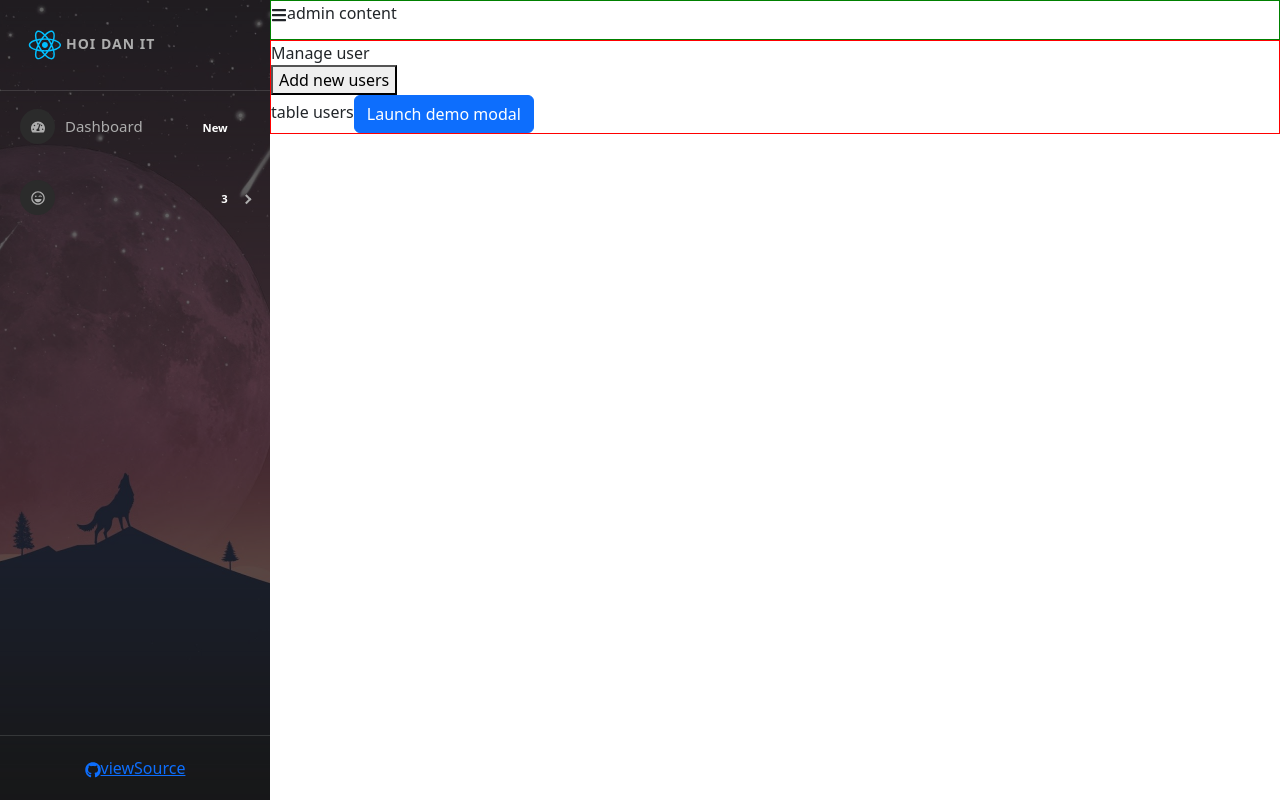
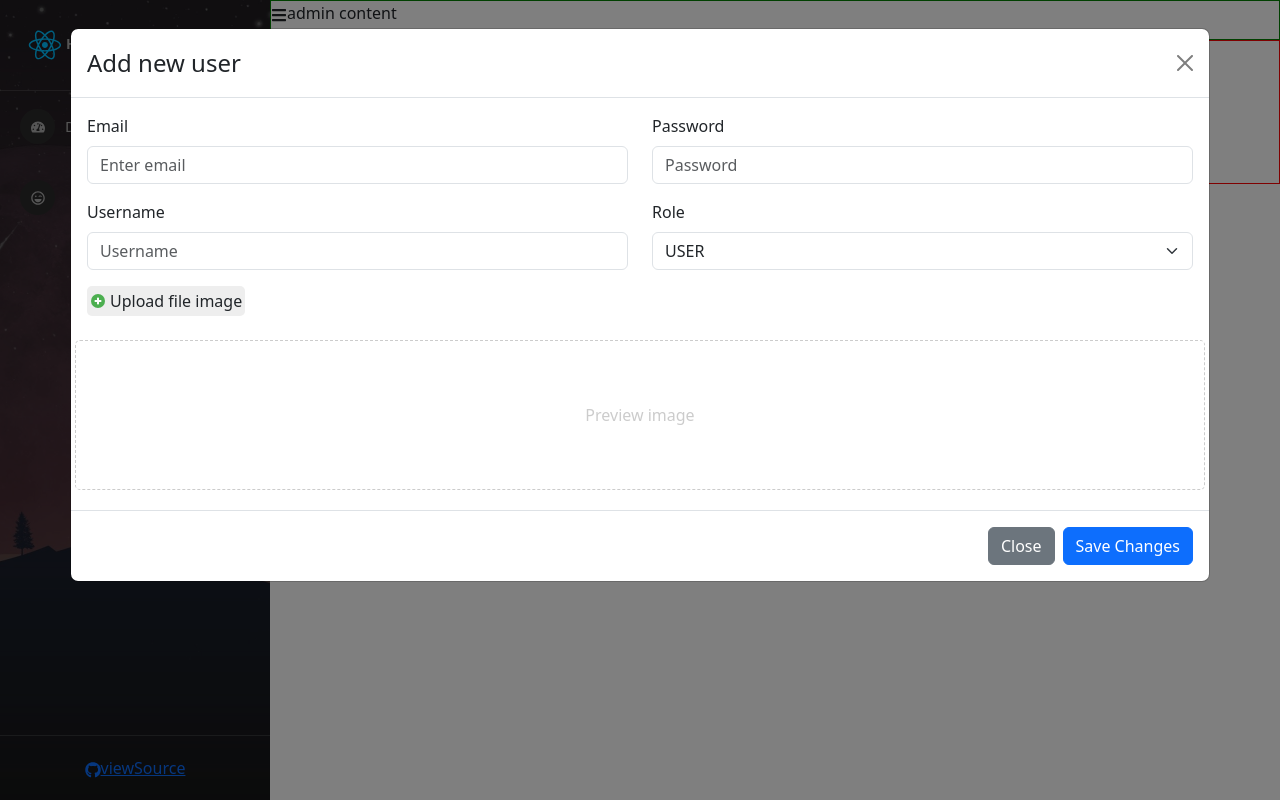
Before and after one commit to 31181024369/react-basic, a React (Create React App) app: page /admin/manage-users in a window 1280 px wide. Both pictures are taken after a click on the button "Add new users". Built offline with nearby package versions, Linux system fonts and the light colour scheme.

Commit message:
28/4/2024

```diff
--- a/src/components/Admin/content/ManageUser.js
+++ b/src/components/Admin/content/ManageUser.js
@@ -1,21 +1,28 @@
-import React from 'react';
+import React, { useState } from 'react';
 import ModelCreateUser from './ModelCreateUser';
 import './ManageUser.scss'
-
+import { FcPlus } from "react-icons/fc";
 
 const ManageUser = () => {
+    const [showModelCreateUser,setShowModelCreateUser]=useState(false);
     return (
         <div className="manage-user-container">
             <div className='title'>
                 Manage user
             </div>
             <div className='users-content'>
-                <div>
-                    <button>Add new users</button>
+                <div className="btn-add-new">
+                    <button
+                    className="btn btn-primary"
+                    onClick={()=>{setShowModelCreateUser(true)}}
+                    ><FcPlus></FcPlus>Add new users</button>
                 </div>
-                <div>
+                <div className="table-users-container">
                     table users
-                    <ModelCreateUser></ModelCreateUser>
+                    <ModelCreateUser
+                    show={showModelCreateUser}
+                    setShow={setShowModelCreateUser}
+                    ></ModelCreateUser>
                 </div>
             </div>
         </div>
--- a/src/components/Admin/content/ManageUser.scss
+++ b/src/components/Admin/content/ManageUser.scss
@@ -1,3 +1,17 @@
+
+
+.manage-user-container{
+    padding: 10px;
+    .users-content{
+        .btn-add-new{
+            margin: 15px 0;
+        }
+    }
+    .title{
+        font-weight: 600;
+        font-size: 20px;
+    }
+}
 .model-add-user{
     .img-preview{
         height: 150px;
--- a/src/components/Admin/content/ModelCreateUser.js
+++ b/src/components/Admin/content/ModelCreateUser.js
@@ -6,11 +6,21 @@
 import Form from 'react-bootstrap/Form';
 import Row from 'react-bootstrap/Row';
 import { FcPlus } from "react-icons/fc";
+import axios from 'axios';
 
-const ModelCreateUser = () => {
+const ModelCreateUser = (props) => {
+    const {show,setShow}=props;
 
-    const [show, setShow] = useState(false);
-    const handleClose = () => setShow(false);
+    // const [show, setShow] = useState(false);
+    const handleClose = () =>{
+      setShow(false)
+      setEmail("");
+      setPassword("")
+      setUsername("");
+      SetRole("User");
+      setPreviewImage("");
+      setImage("");
+    };
     const handleShow = () => setShow(true);
     const [email,setEmail]=useState("");
     const [password,setPassword]=useState("");
@@ -29,12 +39,29 @@
 
 
     }
+    const handSubmitCreateUser= async ()=>{
+      // const data={
+      //   email:email,
+      //   password:password,
+      //   username:username,
+      //   role:role,
+      //   userImage:image
+      // }
+      const data=new FormData();
+      data.append('email',email);
+      data.append('password',password);
+      data.append('username',password);
+      data.append('role',role);
+      data.append('userImage',image);
+      let res=await axios.post('http://localhost:8081/api/v1/participant',data);
+      console.log(">>> check res:",res);
+    }
 
     return (
       <>
-        <Button variant="primary" onClick={handleShow}  >
+        {/* <Button variant="primary" onClick={handleShow}  >
           Launch demo modal
-        </Button>
+        </Button> */}
 
         <Modal show={show} onHide={handleClose} size="xl" backdrop="static" className="model-add-user">
           <Modal.Header closeButton>
@@ -109,7 +136,7 @@
             <Button variant="secondary" onClick={handleClose}>
               Close
             </Button>
-            <Button variant="primary" onClick={handleClose}>
+            <Button variant="primary" onClick={()=>{handSubmitCreateUser()}}>
               Save Changes
             </Button>
           </Modal.Footer>
```
